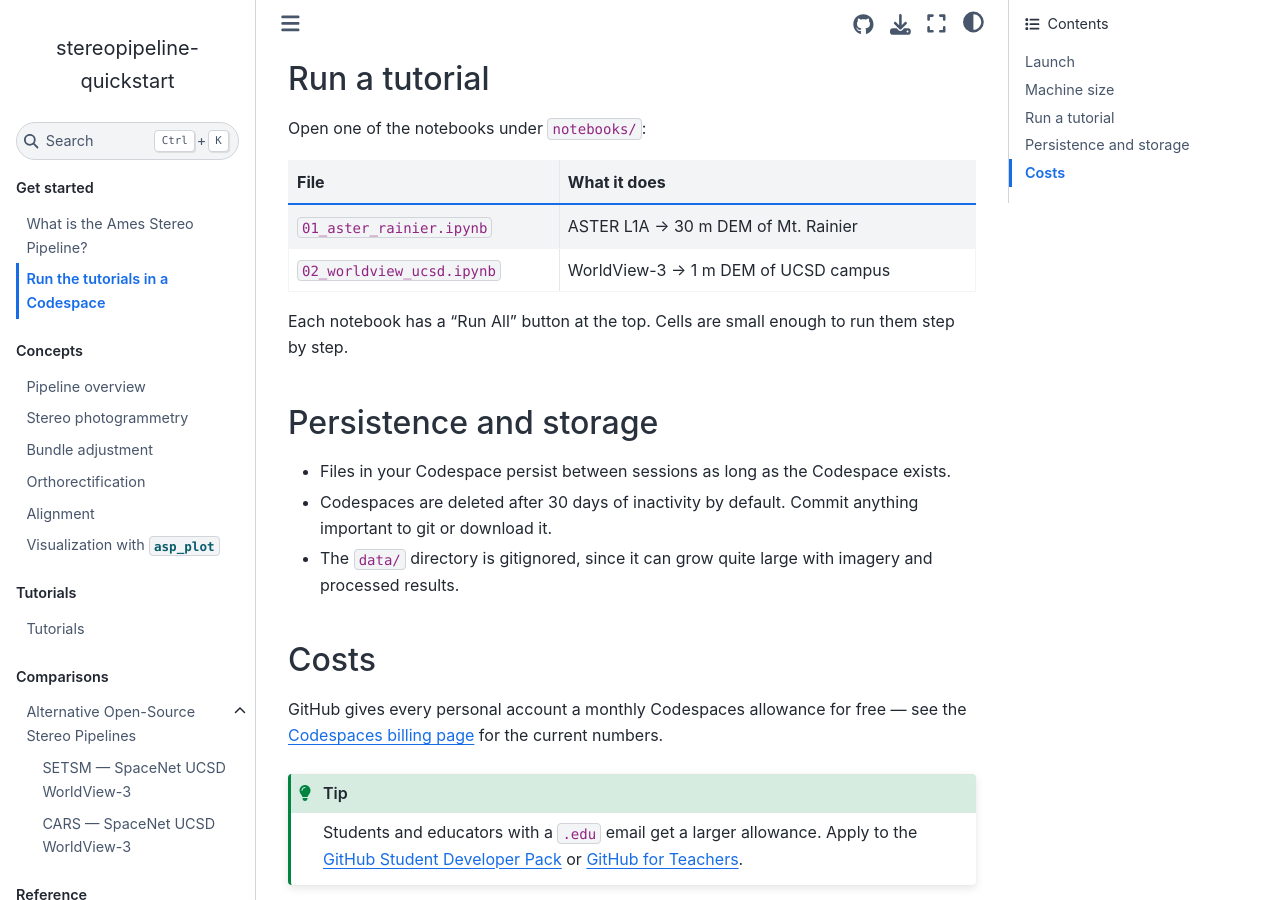
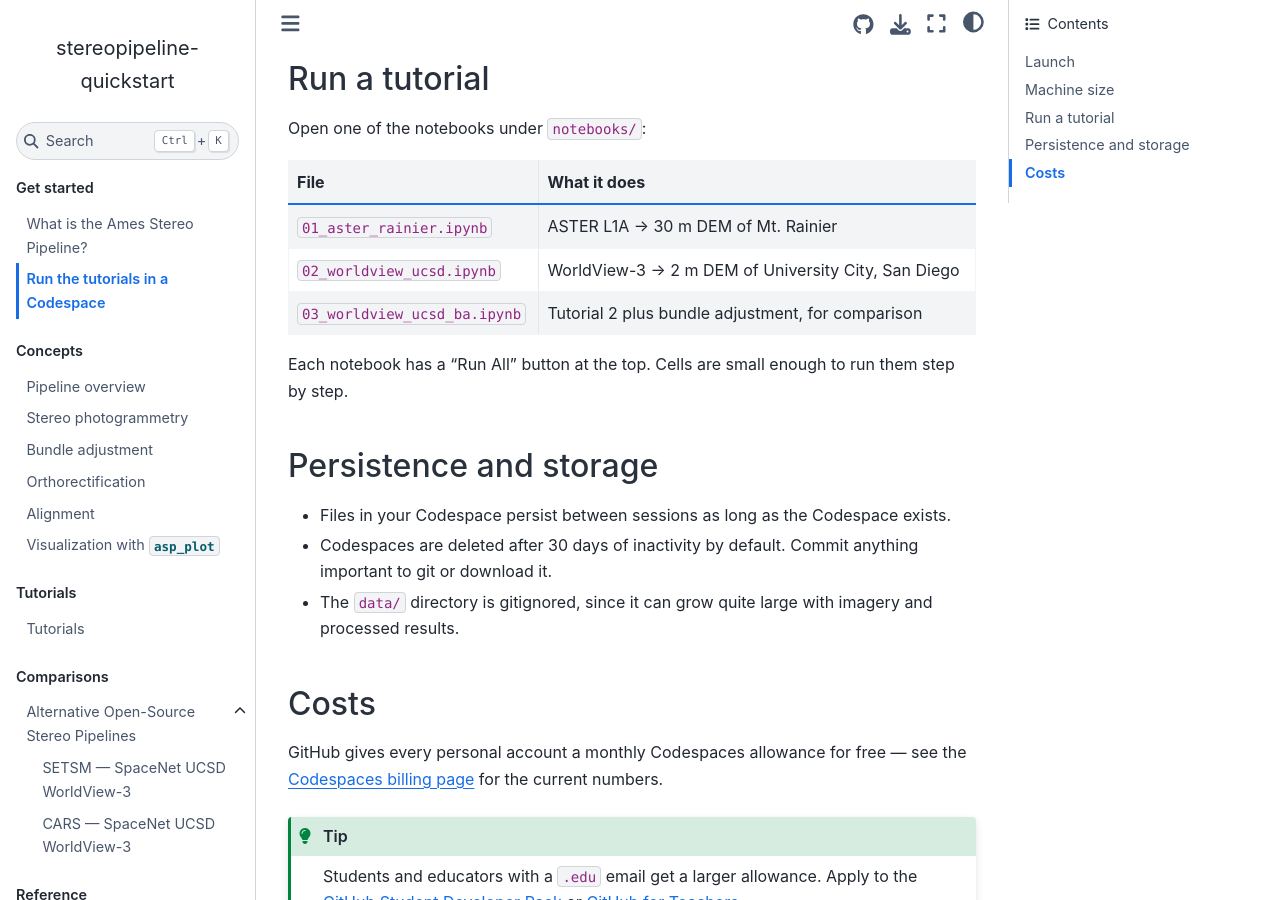
Before and after one commit to uw-cryo/stereopipeline-quickstart, a Sphinx documentation site: the page built from docs/start/codespaces.md, in a window 1280 px wide and 900 px high, scrolled down 1077 px. Built offline with Sphinx 7.4.7 and the Sphinx Book theme 1.1.4, drawn with Linux system fonts in a browser that asks for light colours; pages that are not in the unit, such as notebooks, are missing from menus.

Commit message:
Document the BA variant as Tutorial 3 everywhere

```diff
--- a/docs/start/codespaces.md
+++ b/docs/start/codespaces.md
@@ -37,7 +37,8 @@ Open one of the notebooks under `notebooks/`:
 | File | What it does |
 |---|---|
 | `01_aster_rainier.ipynb` | ASTER L1A → 30 m DEM of Mt. Rainier |
-| `02_worldview_ucsd.ipynb` | WorldView-3 → 1 m DEM of UCSD campus |
+| `02_worldview_ucsd.ipynb` | WorldView-3 → 2 m DEM of University City, San Diego |
+| `03_worldview_ucsd_ba.ipynb` | Tutorial 2 plus bundle adjustment, for comparison |
 
 Each notebook has a "Run All" button at the top. Cells are small enough to run them step by step.
 
```
Also changed, not shown: README.md (+3 -2 lines), docs/index.md (+1 -0 lines), docs/tutorials/index.md (+9 -4 lines), 1 other file.
